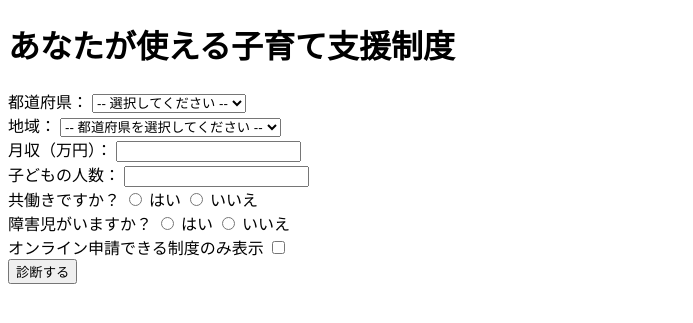
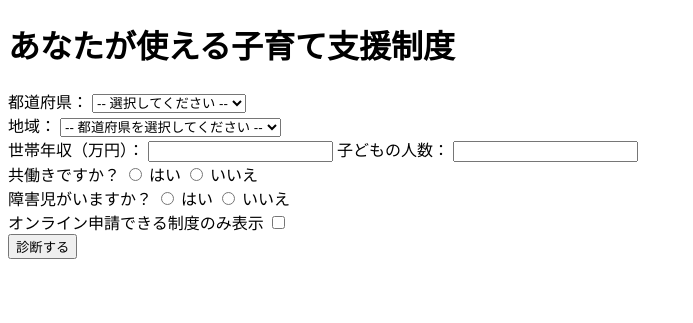
Before and after one commit to p-t-0778/kosodate, a Flask app: page / in a window 1280 px wide. Shown: the top 323 px of the page, without its empty margins (0-693 px from the left). Run offline with Flask 3, Linux system fonts and the light colour scheme.

Commit message:
Add files via upload

```diff
--- a/templates/index.html
+++ b/templates/index.html
@@ -23,8 +23,8 @@
       {% endif %}
     </select><br>
 
-    <label>月収（万円）：</label>
-    <input type="number" name="income" required value="{{ request.form.income or '' }}"><br>
+    <label>世帯年収（万円）：</label>
+    <input type="number" name="income" required value="{{ request.form.income or '' }}">
 
     <label>子どもの人数：</label>
     <input type="number" name="children" id="children" required value="{{ request.form.children or '' }}"><br>
```
